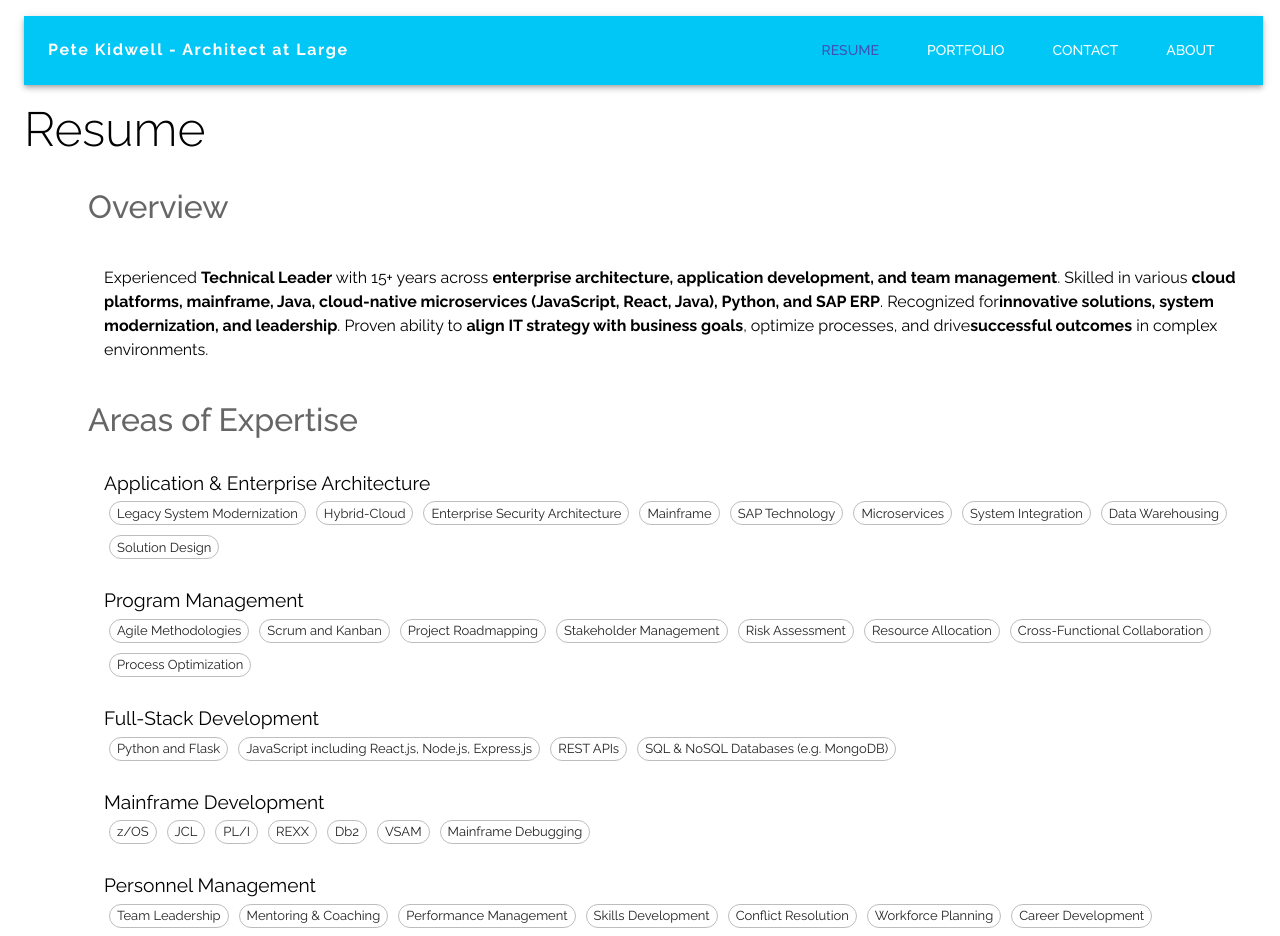
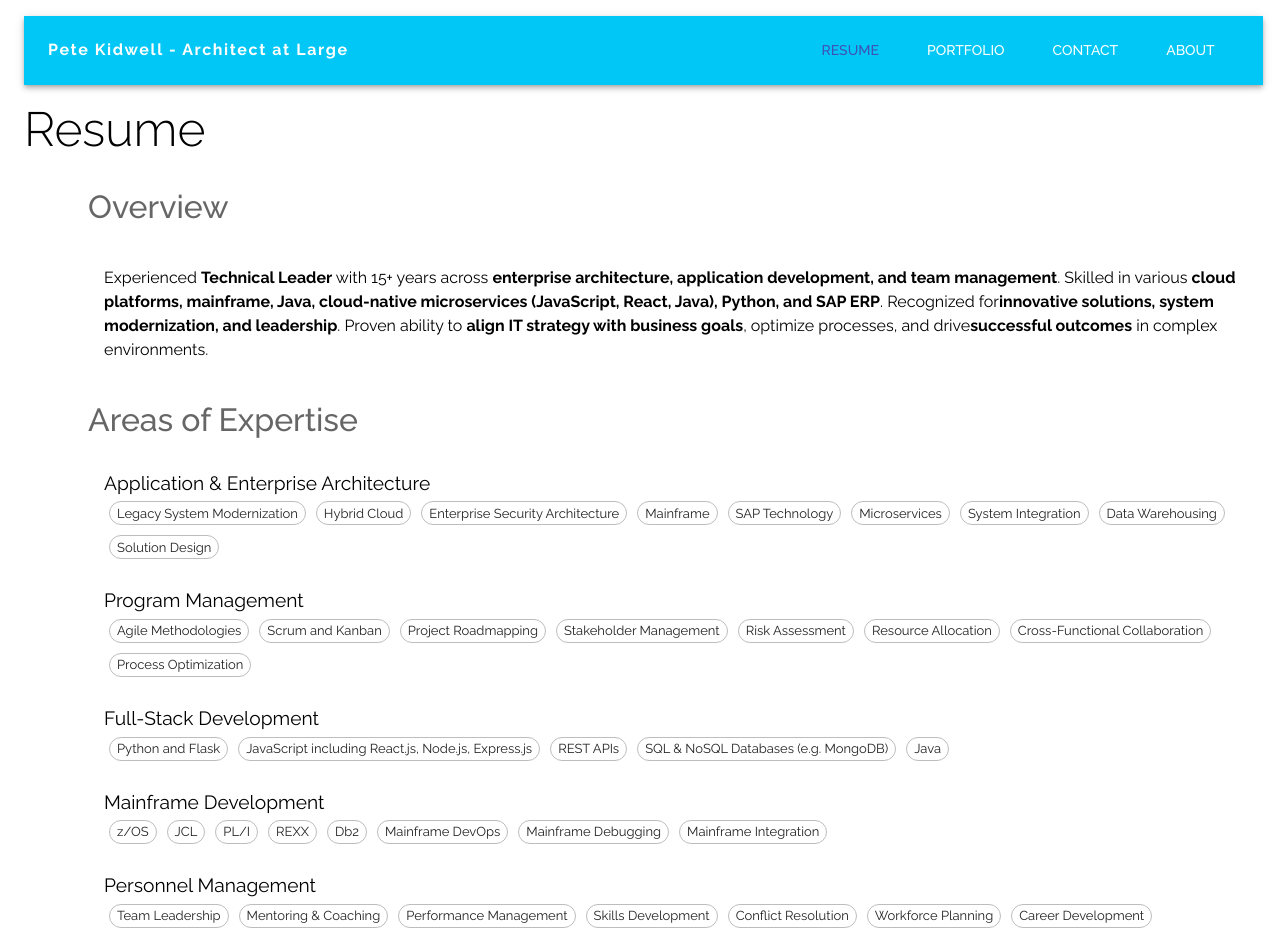
Before and after one commit to peterpk/pkim-next, a Next.js app: page /Resume in a window 1280 px wide. Shown: the top 936 px of the page. Built offline with nearby package versions, Linux system fonts and the light colour scheme; what @mui/material-nextjs would draw is missing.

Commit message:
Tweak my skills

```diff
--- a/app/Resume/page.js
+++ b/app/Resume/page.js
@@ -24,7 +24,7 @@ function Resume() {
             "section": "Application & Enterprise Architecture",
             "chips": [
                 "Legacy System Modernization",
-                "Hybrid-Cloud",
+                "Hybrid Cloud",
                 "Enterprise Security Architecture",
                 "Mainframe",
                 "SAP Technology",
@@ -53,7 +53,8 @@ function Resume() {
                 "Python and Flask",
                 "JavaScript including React.js, Node.js, Express.js",
                 "REST APIs",
-                "SQL & NoSQL Databases (e.g. MongoDB)"
+                "SQL & NoSQL Databases (e.g. MongoDB)",
+                "Java"
             ]
         },
         {
@@ -64,8 +65,9 @@ function Resume() {
                 "PL/I",
                 "REXX",
                 "Db2",
-                "VSAM",
-                "Mainframe Debugging"
+                "Mainframe DevOps",
+                "Mainframe Debugging",
+                "Mainframe Integration"
             ]
         },
         {
```
